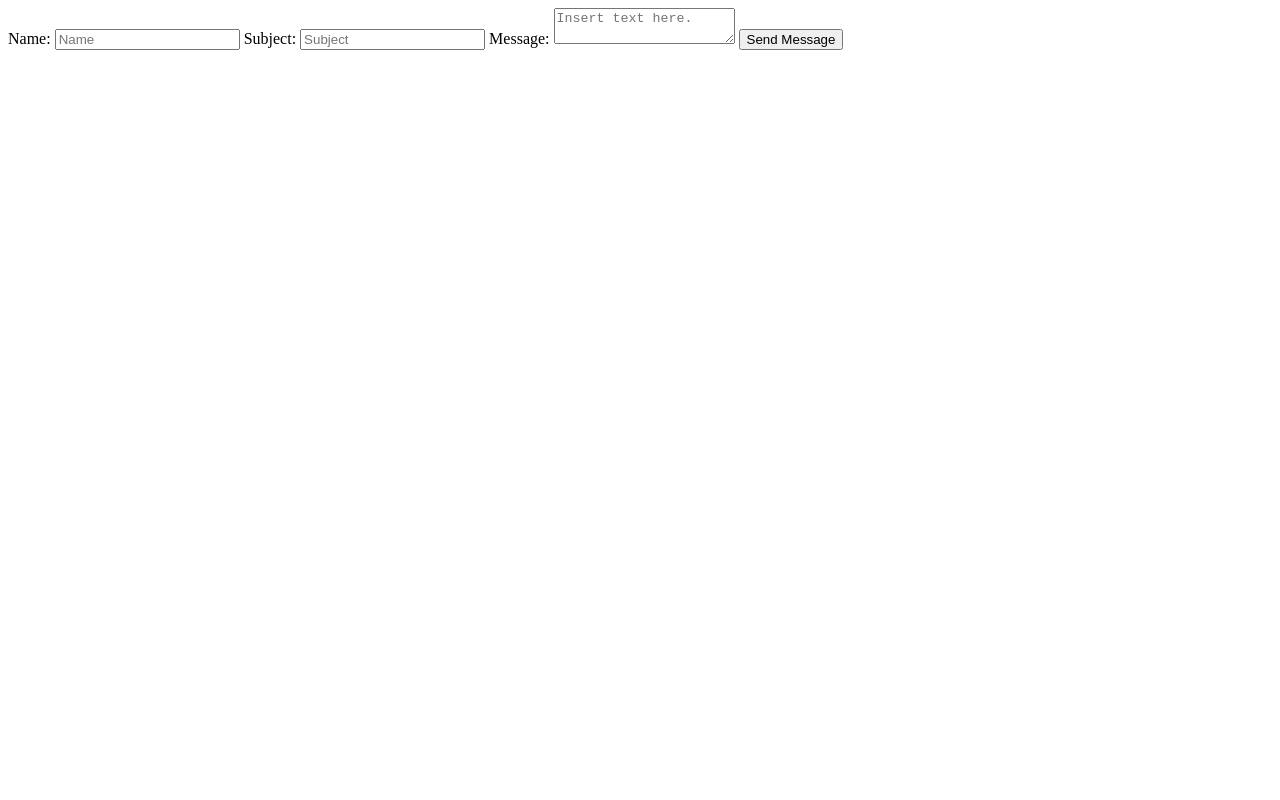
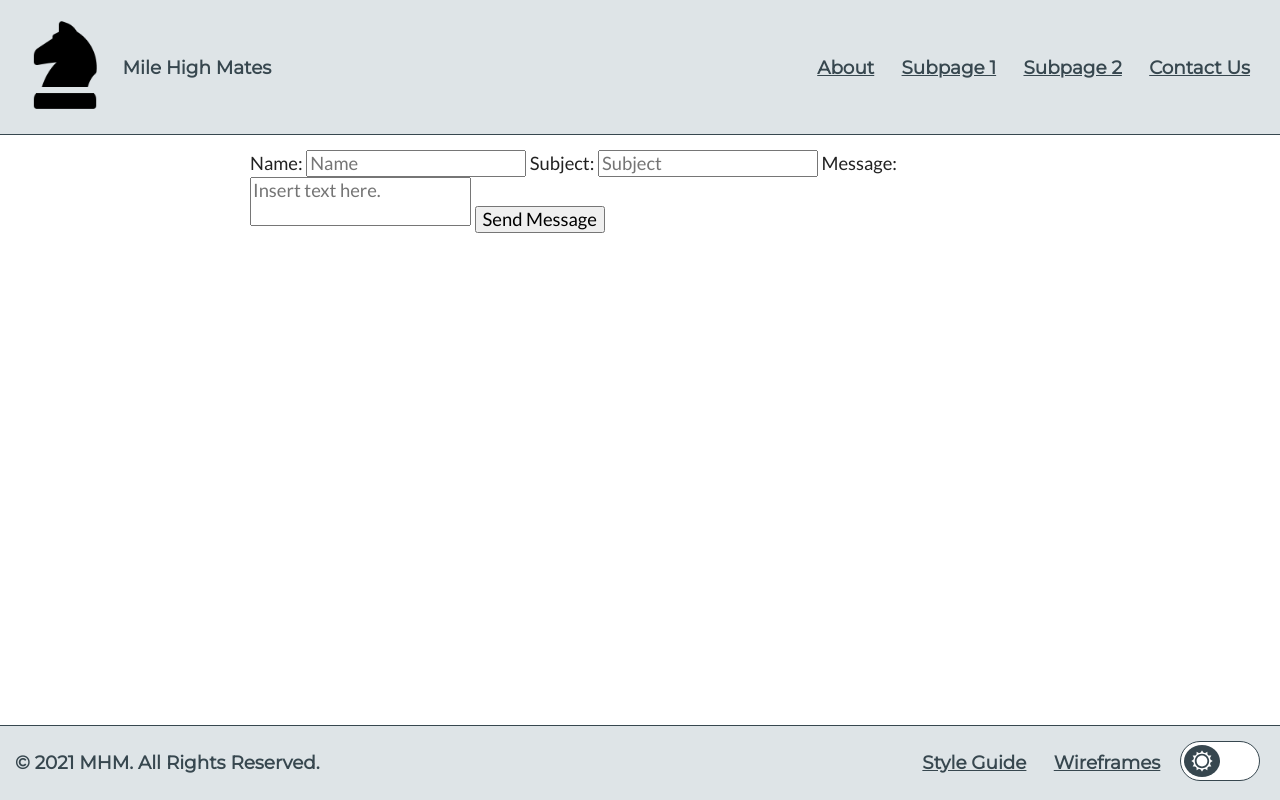
Before and after one commit to jrperlic/perlic-wdd-130, a plain HTML site: page contact-us.html in a window 1280 px wide. Drawn offline with Linux system fonts and the light colour scheme.

Commit message:
in-class work - 3/17

```diff
--- a/about.html
+++ b/about.html
@@ -0,0 +1,86 @@
+<!doctype html>
+<html lang="en">
+<head>
+    <meta charset="utf-8">
+    <meta name="viewport" content="width=device-width, initial-scale=1.0">
+    <title>Home</title>
+    <link rel="preconnect" href="https://fonts.gstatic.com">
+    <link href="https://fonts.googleapis.com/css2?family=Lato&family=Montserrat&display=swap" rel="stylesheet">
+    <link rel="stylesheet" href="css/normalize.css">
+    <link rel="stylesheet" href="css/main.css">
+    <style>
+    </style>
+    <script src="js/dark-mode.js"></script>
+    <script src="js/fake-send.js"></script>
+</head>
+<body>
+    <header>
+        <div id="logo-wrapper">
+            <a href="index.html">
+                <img src="assets/dark-knight.png" id="logo">
+            </a>
+        </div>
+        <div id="company-name">
+            Mile High Mates
+        </div>
+        <nav>
+            <ul>
+                <li>
+                    <a href="about.html">
+                        About
+                    </a>
+                </li>
+                <li>
+                    <a href="subpage-1.html">
+                        Subpage 1
+                    </a>
+                </li>
+                <li>
+                    <a href="subpage-2.html">
+                        Subpage 2
+                    </a>
+                </li>
+                <li>
+                    <a href="contact-us.html">
+                        Contact Us
+                    </a>
+                </li>
+            </ul>
+        </nav>
+    </header>
+    <main>
+        Insert text here.
+    </main>
+    <footer>
+        <div id="legal">
+            &copy; 2021 MHM. All Rights Reserved.
+        </div>
+        <nav>
+            <ul>
+                <li>
+                    <a href="style-guide.html">
+                        Style Guide
+                    </a>
+                </li>
+                <li>
+                    <a href="wireframes.html">
+                        Wireframes
+                    </a>
+                </li>
+            </ul>
+        </nav>
+        <div id="dark-mode">
+            <div class="icon" id="sun-icon">
+                <svg xmlns="http://www.w3.org/2000/svg" width="24" height="24" viewBox="0 0 24 24"><path d="M22.088 13.126l1.912-1.126-1.912-1.126c-1.021-.602-1.372-1.91-.788-2.942l1.093-1.932-2.22-.02c-1.185-.01-2.143-.968-2.153-2.153l-.02-2.219-1.932 1.093c-1.031.583-2.34.233-2.941-.788l-1.127-1.913-1.127 1.913c-.602 1.021-1.91 1.372-2.941.788l-1.932-1.093-.02 2.219c-.01 1.185-.968 2.143-2.153 2.153l-2.22.02 1.093 1.932c.584 1.032.233 2.34-.788 2.942l-1.912 1.126 1.912 1.126c1.021.602 1.372 1.91.788 2.942l-1.093 1.932 2.22.02c1.185.01 2.143.968 2.153 2.153l.02 2.219 1.932-1.093c1.031-.583 2.34-.233 2.941.788l1.127 1.913 1.127-1.913c.602-1.021 1.91-1.372 2.941-.788l1.932 1.093.02-2.219c.011-1.185.969-2.143 2.153-2.153l2.22-.02-1.093-1.932c-.584-1.031-.234-2.34.788-2.942zm-10.117 6.874c-4.411 0-8-3.589-8-8s3.588-8 8-8 8 3.589 8 8-3.589 8-8 8zm6.029-8c0 3.313-2.687 6-6 6s-6-2.687-6-6 2.687-6 6-6 6 2.687 6 6z"/></svg>
+            </div>
+            <div id="tgl-wrapper">
+                <input class="tgl" id="dark-mode-toggle" type="checkbox"/>
+                <label class="tgl-btn" for="dark-mode-toggle"></label>
+            </div>
+            <div class="icon" id="moon-icon">
+                <svg xmlns="http://www.w3.org/2000/svg" width="24" height="24" viewBox="0 0 24 24"><path d="M12 10.999c1.437.438 2.562 1.564 2.999 3.001.44-1.437 1.565-2.562 3.001-3-1.436-.439-2.561-1.563-3.001-3-.437 1.436-1.562 2.561-2.999 2.999zm8.001.001c.958.293 1.707 1.042 2 2.001.291-.959 1.042-1.709 1.999-2.001-.957-.292-1.707-1.042-2-2-.293.958-1.042 1.708-1.999 2zm-1-9c-.437 1.437-1.563 2.562-2.998 3.001 1.438.44 2.561 1.564 3.001 3.002.437-1.438 1.563-2.563 2.996-3.002-1.433-.437-2.559-1.564-2.999-3.001zm-7.001 22c-6.617 0-12-5.383-12-12s5.383-12 12-12c1.894 0 3.63.497 5.37 1.179-2.948.504-9.37 3.266-9.37 10.821 0 7.454 5.917 10.208 9.37 10.821-1.5.846-3.476 1.179-5.37 1.179z"/></svg>
+            </div>
+        </div>
+    </footer>
+</body>
+</html>
--- a/contact-us.html
+++ b/contact-us.html
@@ -1,5 +1,57 @@
+<!doctype html>
+<html lang="en">
+<head>
+    <meta charset="utf-8">
+    <meta name="viewport" content="width=device-width, initial-scale=1.0">
+    <title>Home</title>
+    <link rel="preconnect" href="https://fonts.gstatic.com">
+    <link href="https://fonts.googleapis.com/css2?family=Lato&family=Montserrat&display=swap" rel="stylesheet">
+    <link rel="stylesheet" href="css/normalize.css">
+    <link rel="stylesheet" href="css/main.css">
+    <style>
+        form textarea {
+            resize: none;
+        }
+    </style>
+    <script src="js/dark-mode.js"></script>
     <script src="js/fake-send.js"></script>
-
+</head>
+<body>
+    <header>
+        <div id="logo-wrapper">
+            <a href="index.html">
+                <img src="assets/dark-knight.png" id="logo">
+            </a>
+        </div>
+        <div id="company-name">
+            Mile High Mates
+        </div>
+        <nav>
+            <ul>
+                <li>
+                    <a href="about.html">
+                        About
+                    </a>
+                </li>
+                <li>
+                    <a href="subpage-1.html">
+                        Subpage 1
+                    </a>
+                </li>
+                <li>
+                    <a href="subpage-2.html">
+                        Subpage 2
+                    </a>
+                </li>
+                <li>
+                    <a href="contact-us.html">
+                        Contact Us
+                    </a>
+                </li>
+            </ul>
+        </nav>
+    </header>
+    <main>
         <form method="GET" action="contact-us.html" id="contact-form">
             <label>
                 Name:
@@ -16,3 +68,37 @@
             <input type="submit" value="Send Message" id="contact-form-submit">
             <div id="contact-form-message"></div>
         </form>
+    </main>
+    <footer>
+        <div id="legal">
+            &copy; 2021 MHM. All Rights Reserved.
+        </div>
+        <nav>
+            <ul>
+                <li>
+                    <a href="style-guide.html">
+                        Style Guide
+                    </a>
+                </li>
+                <li>
+                    <a href="wireframes.html">
+                        Wireframes
+                    </a>
+                </li>
+            </ul>
+        </nav>
+        <div id="dark-mode">
+            <div class="icon" id="sun-icon">
+                <svg xmlns="http://www.w3.org/2000/svg" width="24" height="24" viewBox="0 0 24 24"><path d="M22.088 13.126l1.912-1.126-1.912-1.126c-1.021-.602-1.372-1.91-.788-2.942l1.093-1.932-2.22-.02c-1.185-.01-2.143-.968-2.153-2.153l-.02-2.219-1.932 1.093c-1.031.583-2.34.233-2.941-.788l-1.127-1.913-1.127 1.913c-.602 1.021-1.91 1.372-2.941.788l-1.932-1.093-.02 2.219c-.01 1.185-.968 2.143-2.153 2.153l-2.22.02 1.093 1.932c.584 1.032.233 2.34-.788 2.942l-1.912 1.126 1.912 1.126c1.021.602 1.372 1.91.788 2.942l-1.093 1.932 2.22.02c1.185.01 2.143.968 2.153 2.153l.02 2.219 1.932-1.093c1.031-.583 2.34-.233 2.941.788l1.127 1.913 1.127-1.913c.602-1.021 1.91-1.372 2.941-.788l1.932 1.093.02-2.219c.011-1.185.969-2.143 2.153-2.153l2.22-.02-1.093-1.932c-.584-1.031-.234-2.34.788-2.942zm-10.117 6.874c-4.411 0-8-3.589-8-8s3.588-8 8-8 8 3.589 8 8-3.589 8-8 8zm6.029-8c0 3.313-2.687 6-6 6s-6-2.687-6-6 2.687-6 6-6 6 2.687 6 6z"/></svg>
+            </div>
+            <div id="tgl-wrapper">
+                <input class="tgl" id="dark-mode-toggle" type="checkbox"/>
+                <label class="tgl-btn" for="dark-mode-toggle"></label>
+            </div>
+            <div class="icon" id="moon-icon">
+                <svg xmlns="http://www.w3.org/2000/svg" width="24" height="24" viewBox="0 0 24 24"><path d="M12 10.999c1.437.438 2.562 1.564 2.999 3.001.44-1.437 1.565-2.562 3.001-3-1.436-.439-2.561-1.563-3.001-3-.437 1.436-1.562 2.561-2.999 2.999zm8.001.001c.958.293 1.707 1.042 2 2.001.291-.959 1.042-1.709 1.999-2.001-.957-.292-1.707-1.042-2-2-.293.958-1.042 1.708-1.999 2zm-1-9c-.437 1.437-1.563 2.562-2.998 3.001 1.438.44 2.561 1.564 3.001 3.002.437-1.438 1.563-2.563 2.996-3.002-1.433-.437-2.559-1.564-2.999-3.001zm-7.001 22c-6.617 0-12-5.383-12-12s5.383-12 12-12c1.894 0 3.63.497 5.37 1.179-2.948.504-9.37 3.266-9.37 10.821 0 7.454 5.917 10.208 9.37 10.821-1.5.846-3.476 1.179-5.37 1.179z"/></svg>
+            </div>
+        </div>
+    </footer>
+</body>
+</html>
```
Also changed, not shown: index.html (+8 -2 lines). Lines whose indentation alone changed are shown as unchanged.
